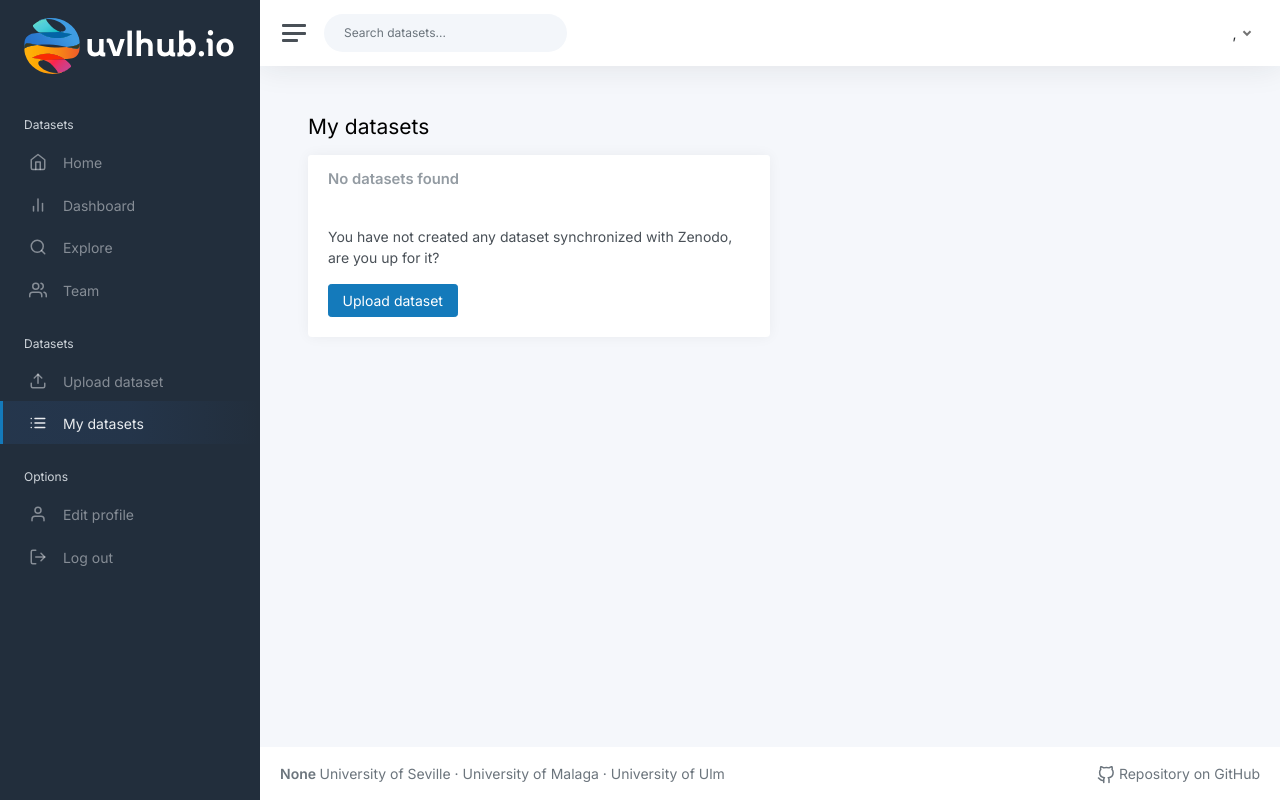
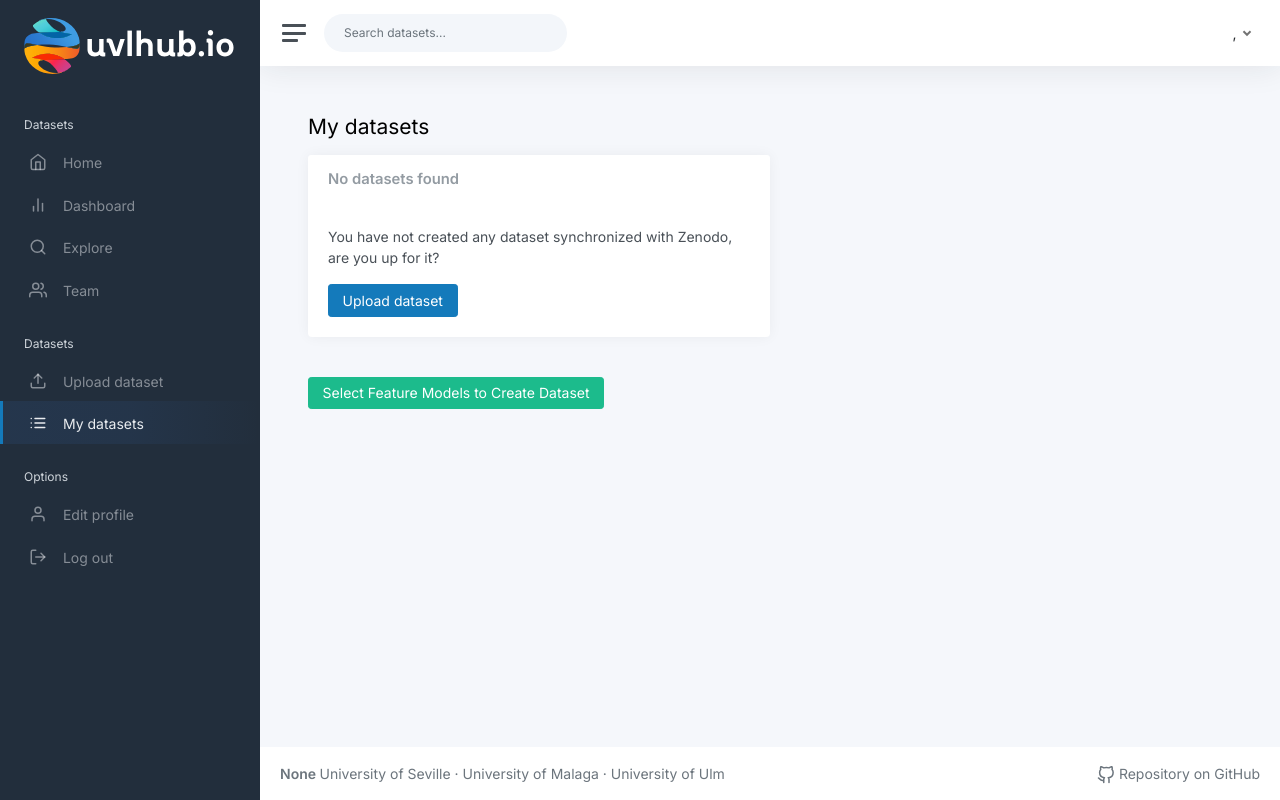
Before and after one commit to Domi-ATLAS/pescaito-hub, a Flask app: page /dataset/list in a window 1280 px wide. Run offline with Flask 3, Linux system fonts and the light colour scheme; the visitor is signed in with stand-in values (Sample User, id 1); data that the repository does not hold is empty; parts of the project's set-up code (start-up, migrations or seed data) failed here and were passed over; some libraries are stand-ins or nearby versions.

Commit message:
fix(build-dataset): Hotfix en la loaclización del botón.
El botón estaba metido dentro de la tabala de datasets desincronizados, por loq ue si no existían datastes desincronizados, uno no podía acceder de manera gráfica al WI

```diff
--- a/app/modules/dataset/templates/dataset/list_datasets.html
+++ b/app/modules/dataset/templates/dataset/list_datasets.html
@@ -72,12 +72,6 @@
                         <div class="card-header">
                             <h5 class="card-title">Unsynchronized datasets</h5>
                         </div>
-
-                        <!-- Botón para seleccionar feature models y crear un nuevo dataset -->
-                        <div class="mt-3 mb-3">
-                            <a href="{{ url_for('dataset.select_models') }}" class="btn btn-success">Select Feature Models to Create Dataset</a>
-                        </div>
-
                         <div class="card-body">
                             <table class="table">
                                 <thead>
@@ -120,6 +114,9 @@
                     </div>
                 </div>
             {% endif %}
+            <div class="mt-3 mb-3">
+                <a href="{{ url_for('dataset.select_models') }}" class="btn btn-success">Select Feature Models to Create Dataset</a>
+            </div>
         </div>
     </div>
 
```
